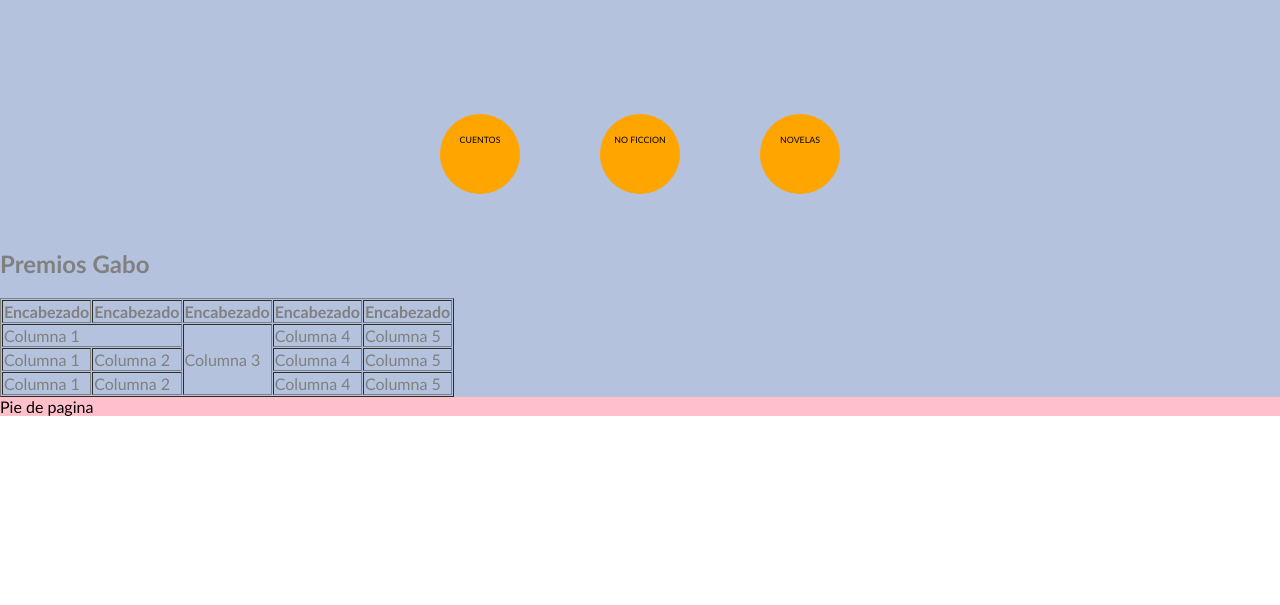
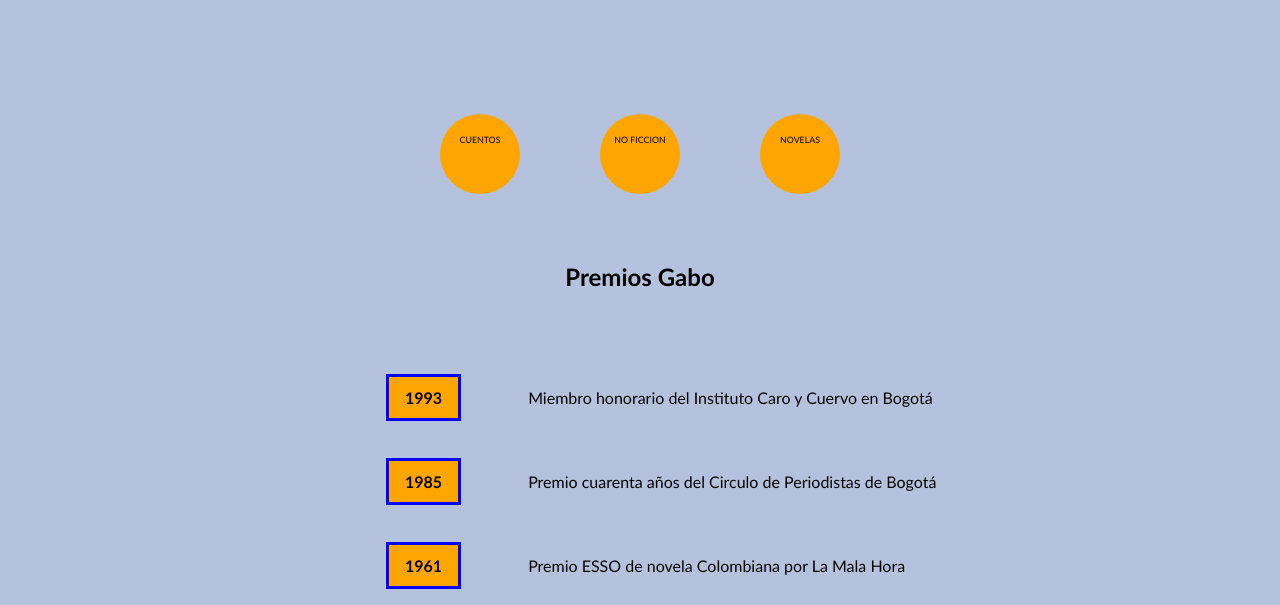
Before and after one commit to danielcuellar117/web-gabo, a plain HTML site: page index.html in a window 1280 px wide. Shown: the part 347-952 px from the top of the page. Before the commit the page ends 800 px from the top, so only its background shows below. Drawn offline with Linux system fonts and the light colour scheme.

Commit message:
[+]index.html: ajustes a la seccion de premios & Copyright al Footer

```diff
--- a/css/main.css
+++ b/css/main.css
@@ -80,7 +80,37 @@ a {
     margin: 0;
     text-transform: uppercase;
 }
+.premios{
+    color: black;
+}
+table{
+    width: 50%;
+    margin: 0 auto;
+    padding: 1rem 0;
+}
+
+.premios-title{
+text-align: center;
+margin: 2rem 0 3rem 0;
+}
+.date{
+    border: 3px solid blue;
+    background: orange;
+    padding: .7rem 1rem;
+    font-size: medium;
+    font-weight: bolder;
+}
+td{
+    height: 5rem;
+    padding-left: 4rem;
+}
 footer
     {
-    background-color: pink;
+    background-color: black;
     }
+    .copyright {
+        color: white;
+        margin: 0;
+        padding: 1rem;
+        text-align: center;
+    }
--- a/index.html
+++ b/index.html
@@ -41,47 +41,32 @@
             </ul>
 
         </section>
-        <section class="Premios">
+        <section class="premios">
             <h2 class="premios-title">Premios Gabo</h2>
-            <table border="1" cellspacing="1" cellpadding="1">
-                <thead>
-                    <tr>
-                        <th>Encabezado</th>
-                        <th>Encabezado</th>
-                        <th>Encabezado</th>
-                        <th>Encabezado</th>
-                        <th>Encabezado</th>
+            <table>
+                <tbody>
+                    <tr class="primer-premio">
+                        <td><span class="date">1993</span></td>
+                        <td>Miembro honorario del Instituto Caro y Cuervo en Bogotá</td>
                     </tr>
-                </thead>
-                <tbody>
-
+                    <tr class="segundo-premio">
+                        <td><span class="date">1985</span></td>
+                        <td>Premio cuarenta años del Circulo de Periodistas de Bogotá</td>
+                    </tr>
+                    <tr class="primer-premio">
+                        <td><span class="date">1961</span></td>
+                        <td>Premio ESSO de novela Colombiana por La Mala Hora</td>
+                    </tr>
+                    <tr class="segundo-premio">
+                        <td><span class="date">1955</span></td>
+                        <td>Primer premio en el concurso de la Asociación de   Escritores y Artistas por su cuento <i>Un Día Después del Sábado</i></td>
+                    </tr>
                 </tbody>
-                <tr>
-                    <td colspan="2">Columna 1</td>
-
-                    <td rowspan="3">Columna 3</td>
-                    <td>Columna 4</td>
-                    <td>Columna 5</td>
-                </tr>
-                <tr>
-                    <td>Columna 1</td>
-                    <td>Columna 2</td>
-
-                    <td>Columna 4</td>
-                    <td>Columna 5</td>
-                </tr>
-                <tr>
-                    <td>Columna 1</td>
-                    <td>Columna 2</td>
-
-                    <td>Columna 4</td>
-                    <td>Columna 5</td>
-                </tr>
             </table>
         </section>
 </main>
     <footer class="footer">
-        Pie de pagina
+        <p class="copyright">BIT 2023 &copy; Todos los derechos reservados</p>
     </footer>
 
 </body>
```
Also changed, not shown: 1 other file.
